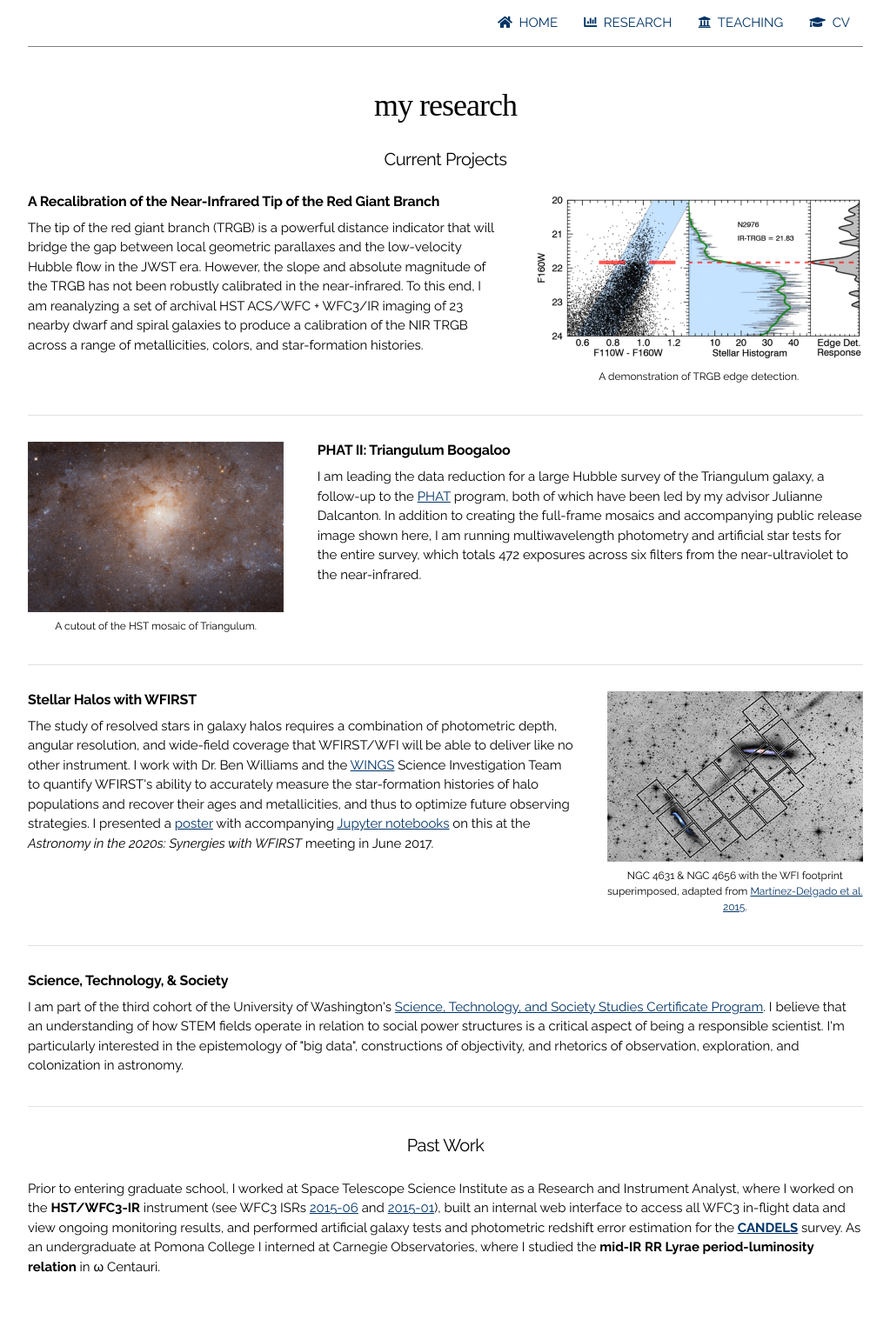
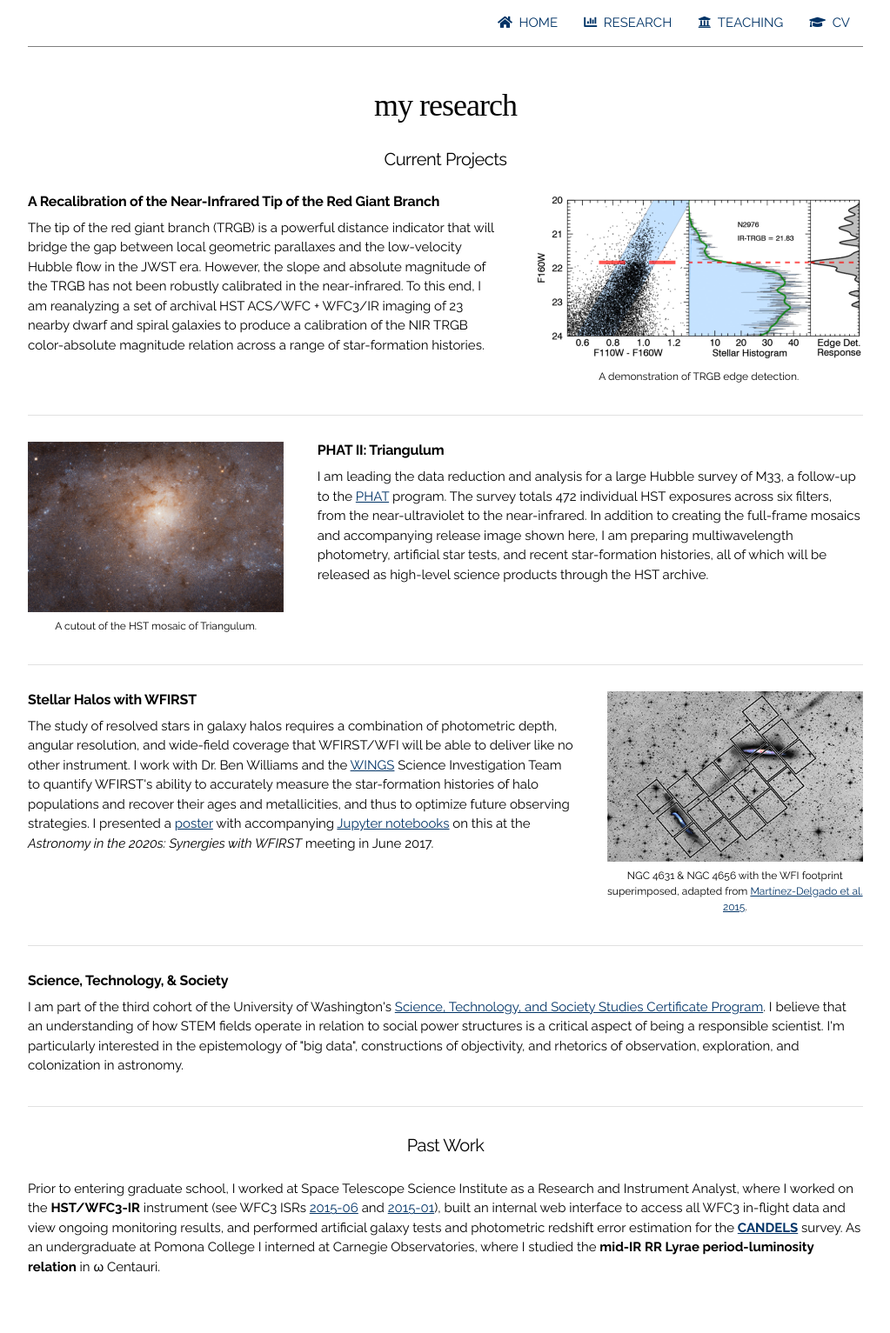
Before and after one commit to meredith-durbin/meredith-durbin, a Jekyll site: the page built from research.html, in a window 1280 px wide. Shown: the whole page at 87% size, without its empty margins (128-1151 px from the left). Built offline with Jekyll 4.4.1, drawn with Linux system fonts in a browser that asks for light colours; nearby versions of some CDN libraries; some web fonts are replaced.

Commit message:
update research

```diff
--- a/research.html
+++ b/research.html
@@ -19,7 +19,7 @@ summary: "I work on various things to do with stellar populations and distance s
 <div class="row u-cf" id="trgb">
     <div class="seven columns u-pull-left">
       <h6>A Recalibration of the Near-Infrared Tip of the Red Giant Branch</h6>
-      <p>The tip of the red giant branch (TRGB) is a powerful distance indicator that will bridge the gap between local geometric parallaxes and the low-velocity Hubble flow in the JWST era. However, the slope and absolute magnitude of the TRGB has not been robustly calibrated in the near-infrared. To this end, I am reanalyzing a set of archival HST ACS/WFC + WFC3/IR imaging of 23 nearby dwarf and spiral galaxies to produce a calibration of the NIR TRGB across a range of metallicities, colors, and star-formation histories.</p>
+      <p>The tip of the red giant branch (TRGB) is a powerful distance indicator that will bridge the gap between local geometric parallaxes and the low-velocity Hubble flow in the JWST era. However, the slope and absolute magnitude of the TRGB has not been robustly calibrated in the near-infrared. To this end, I am reanalyzing a set of archival HST ACS/WFC + WFC3/IR imaging of 23 nearby dwarf and spiral galaxies to produce a calibration of the NIR TRGB color-absolute magnitude relation across a range of star-formation histories.</p>
     </div>
     <div class="five columns center u-pull-right">
         <img src="/img/projects/trgb.jpg" class="u-max-full-width" alt="TRGB">
@@ -33,8 +33,8 @@ summary: "I work on various things to do with stellar populations and distance s
       <p class="small">A cutout of the HST mosaic of Triangulum.</p>
     </div>
     <div class="eight columns u-pull-right">
-        <h6>PHAT II: Triangulum Boogaloo</h6>
-        <p>I am leading the data reduction for a large Hubble survey of the Triangulum galaxy, a follow-up to the <a href="https://archive.stsci.edu/prepds/phat/" target="_blank">PHAT</a> program, both of which have been led by my advisor Julianne Dalcanton. In addition to creating the full-frame mosaics and accompanying public release image shown here, I am running multiwavelength photometry and artificial star tests for the entire survey, which totals 472 exposures across six filters from the near-ultraviolet to the near-infrared.</p>
+        <h6>PHAT II: Triangulum</h6>
+        <p>I am leading the data reduction and analysis for a large Hubble survey of M33, a follow-up to the <a href="https://archive.stsci.edu/prepds/phat/" target="_blank">PHAT</a> program. The survey totals 472 individual HST exposures across six filters, from the near-ultraviolet to the near-infrared. In addition to creating the full-frame mosaics and accompanying release image shown here, I am preparing multiwavelength photometry, artificial star tests, and recent star-formation histories, all of which will be released as high-level science products through the HST archive.</p>
     </div>
 </div>
 <hr>
```
